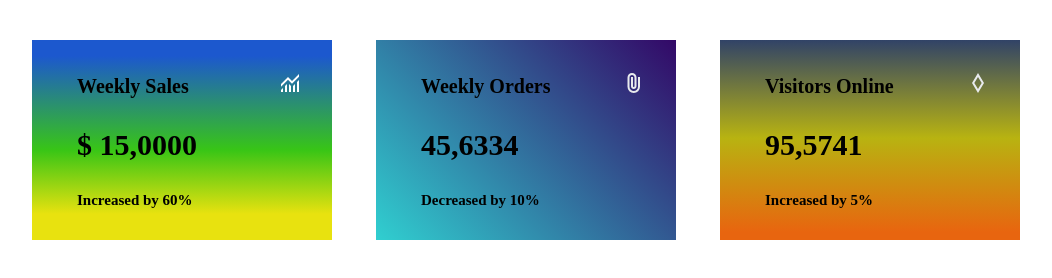
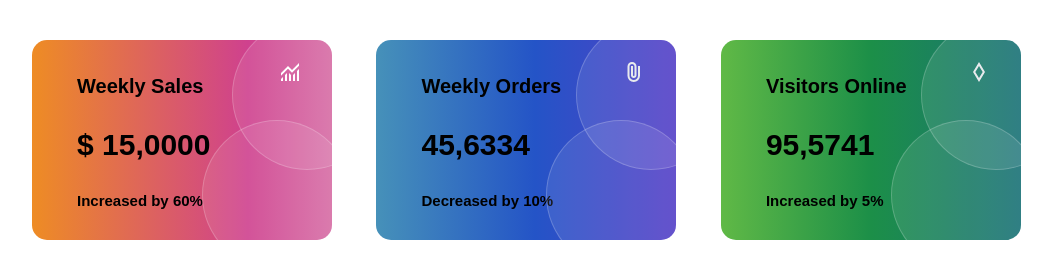
Before and after one commit to PavlovArtem08/homework-2, a plain HTML site: page index.html in a window 1280 px wide. Shown: the top 278 px of the page, without its empty margins (8-1060 px from the left). Drawn offline with Linux system fonts and the light colour scheme.

Commit message:
add homework changes 2

```diff
--- a/assets /styles/styles.css
+++ b/assets /styles/styles.css
@@ -2,6 +2,7 @@ section {
     width: 1440px;
     height: 900px;
     margin: 20px;
+    font-family: sans-serif
 }
 
 .card {
@@ -9,18 +10,43 @@ section {
     width: 300px;
     height: 200px;
     margin: 20px;
+    border-radius: 15px;
     padding: 20px 0px 0 30px;
     position: relative;
+    overflow: hidden;
+}
+
+.card::before {
+    position: absolute;
+    content: '';
+    width: 150px;
+    height: 150px;
+    border-radius: 50%;
+    top: -20px;
+    left: 200px;
+    border: 1px solid rgba(255, 255, 255, 0.199);
+    background: rgba(255, 255, 255, 0.099);
+}
+
+.card::after {
+    position: absolute;
+    content: '';
+    width: 150px;
+    height: 150px;
+    border-radius: 50%;
+    top: 80px;
+    left: 170px;
+    border: 1px solid rgba(255, 255, 255, 0.199);
+    background: rgba(255, 255, 255, 0.099);
 }
 
 
 p {
+
     padding: 15px;
     font-size: 20px;
     font-weight: 600;
-
 }
-
 
 .value {
     font-size: 30px;
@@ -33,18 +59,20 @@ p {
 .svg {
     position: absolute;
     right: 30px;
-    bottom: 145px;
+    top: 20px;
 }
 
 .sales {
-    background: -webkit-linear-gradient(90deg, rgb(232, 226, 15) 13%, rgb(56, 197, 22) 45%, rgb(28, 88, 206) 92%);
-
+    background: rgb(238, 140, 36);
+    background: linear-gradient(90deg, rgba(238, 140, 36, 1) 0%, rgba(204, 53, 135, 0.9409282700421941) 72%, rgba(214, 109, 165, 1) 100%);
 }
 
 .orders {
-    background: linear-gradient(45deg, #30cfd0, #330867);
+    background: rgb(70, 145, 185);
+    background: linear-gradient(90deg, rgba(70, 145, 185, 1) 0%, rgba(36, 84, 199, 1) 53%, rgba(85, 64, 199, 1) 100%);
 }
 
 .visitors {
-    background: -webkit-linear-gradient(90deg, rgb(232, 101, 15) 4%, rgb(184, 179, 17) 51%, rgb(49, 67, 103) 100%)
+    background: rgb(96, 185, 70);
+    background: linear-gradient(90deg, rgba(96, 185, 70, 1) 0%, rgba(28, 143, 72, 1) 50%, rgba(26, 114, 119, 1) 100%);
 }
--- a/index.html
+++ b/index.html
@@ -11,7 +11,7 @@
 
 <body>
     <section class="container">
-        <div class="card sales">
+        <div class="card sales after ">
                 <svg class="svg" xmlns="http://www.w3.org/2000/svg" height="24px" viewBox="0 -960 960 960" width="24px"
                     fill="#e8eaed">
                     <path fill="white"
@@ -23,7 +23,7 @@
                 <p class="change">Increased by 60%</p>
         </div>
 
-        <div class="card orders">
+        <div class="card orders after">
                 <svg class="svg" xmlns="http://www.w3.org/2000/svg" height="24px" viewBox="0 -960 960 960" width="24px"
                     fill="#e8eaed">
                     <path fill="blac"
@@ -32,10 +32,8 @@
             <p>Weekly Orders</p>
             <p class="value">45,6334</p>
             <p class="change">Decreased by 10%</p>
-
         </div>
-
-        <div class="card visitors">
+        <div class="card visitors after">
                 <svg class="svg" xmlns="http://www.w3.org/2000/svg" height="24px" viewBox="0 -960 960 960" width="24px"
                     fill="#e8eaed">
                     <path fill="blac"
@@ -44,7 +42,6 @@
             <p>Visitors Online</p>
             <p class="value">95,5741</p>
             <p class="change">Increased by 5%</p>
-
         </div>
     </section>
 
```
